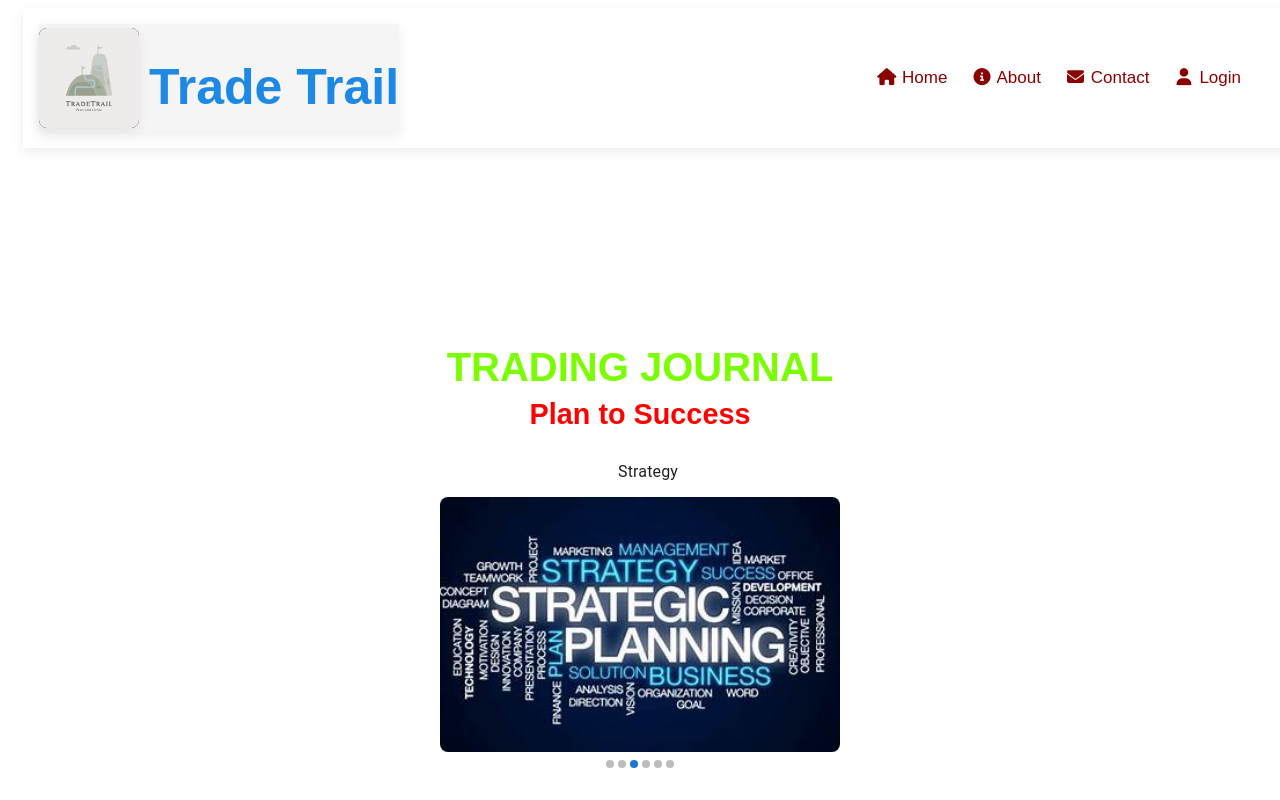
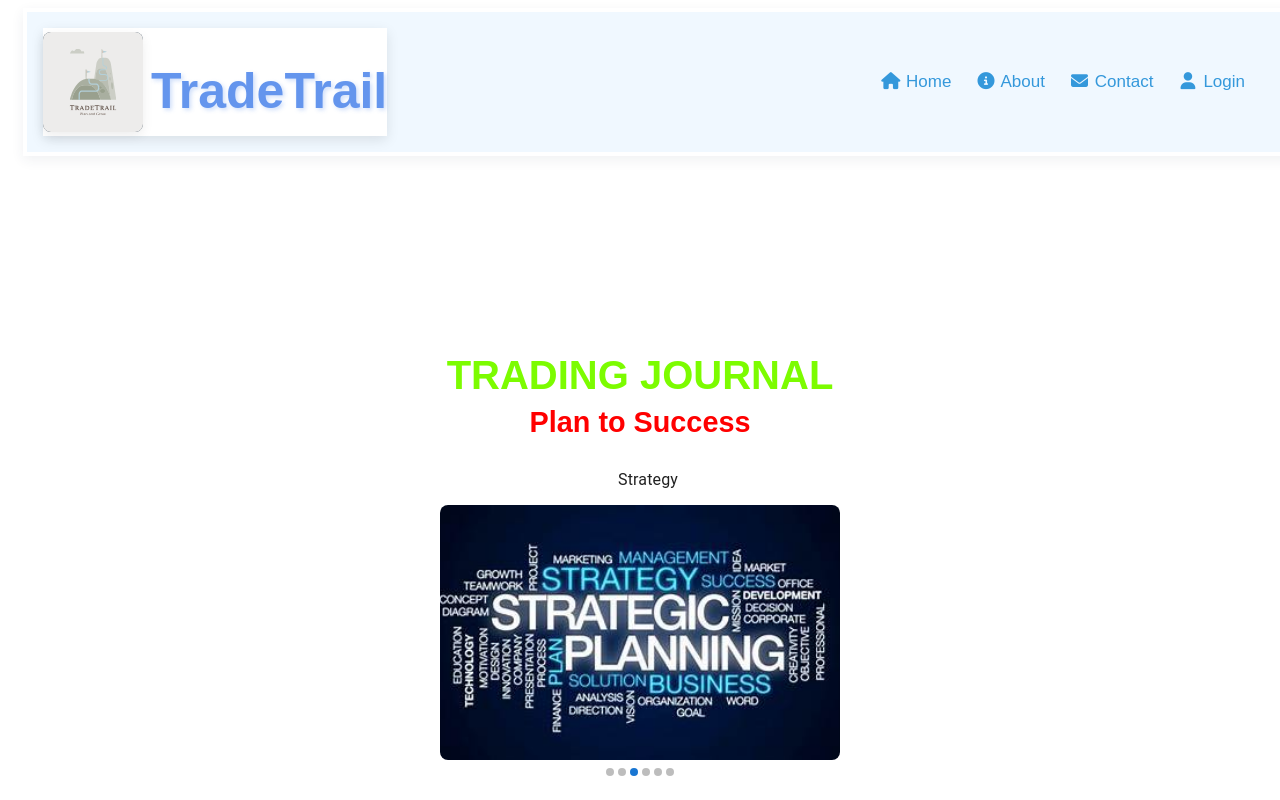
Before and after one commit to ArundhatiKundap/Unit2_FullStack_Project-Arundhati-V, a React (Vite) app in the folder FrontEnd/TradeTrail_Project/: page /dashboard in a window 1280 px wide. Shown: the top 800 px of the page. Built offline with nearby package versions, Linux system fonts and the light colour scheme.

Commit message:
CSS adjustments

```diff
--- a/FrontEnd/TradeTrail_Project/src/App.css
+++ b/FrontEnd/TradeTrail_Project/src/App.css
@@ -21,7 +21,7 @@
 .page-wrapper {
      flex: 1; /* Takes available space below navbar */
    display: flex;
-    justify-content: flex-end; /* Push content to right */
+   justify-content: flex-end; /* Push content to right */
     align-items: center; /* Vertically center */
    padding-right: 5%; /* Add some space from right edge */
 }
--- a/FrontEnd/TradeTrail_Project/src/components/Header.jsx
+++ b/FrontEnd/TradeTrail_Project/src/components/Header.jsx
@@ -13,7 +13,7 @@ export default function Header() {
         <header className="header">
             <div className="logo-container">
                 <img src={TradeTrai_logo} alt="TradeTrai logo" className="logo" />
-                <h1 className="title">Trade Trail</h1>
+                <h1 className="title">TradeTrail</h1>
             </div>
             {!isLoggedIn ? (
                 <div className="navbar-home">
--- a/FrontEnd/TradeTrail_Project/src/components/ShowTrades.jsx
+++ b/FrontEnd/TradeTrail_Project/src/components/ShowTrades.jsx
@@ -114,7 +114,12 @@ export default function ShowTrades({ onEdit, onDelete, refreshKey, onTradesFetch
                                 <td>{trade.exitPrice}</td>
                                 <td>{trade.quantity}</td>
                                 <td>{trade.profitLoss}</td>
-                                <td>{trade.profitLoss >0 ? 'Win' : 'Loss'}</td>
+                                <td style={{
+                                    color: trade.profitLoss > 0 ? 'green' : 'red',
+                                    fontWeight: 'bold'
+                                }}>
+                                    {trade.profitLoss > 0 ? 'Win' : 'Loss'}
+                                </td>
                                 <td>
                                    <div className = "button-group">
                                       <button onClick={() => onEdit(trade)}><i className='fas fa-edit'></i></button>
--- a/FrontEnd/TradeTrail_Project/src/index.css
+++ b/FrontEnd/TradeTrail_Project/src/index.css
@@ -1,3 +1,19 @@
 :root {
+    --color-primary: #2C3E50;
+    --color-secondary: #3498DB;
+    --color-accent: #E67E22;
+    --color-bg: #F4F6F8;
+    --color-text: #1A1A1A;
+    --color-white: #FFFFFF;
+    --bg-main: #F4F6F8;
+    --card-bg: #fff;
+    --border-radius: 10px;
+    --transition: background 0.2s, color 0.2s;
+    --box-shadow: 0 4px 12px rgba(44,62,80,0.07);
+    --box-shadow-light: 0 2px 8px rgba(44,62,80,0.09);
+    --text-color: #1A1A1A;
+    --border-color: #ccc;
+    --muted-text: #444;
+    --highlight-bg: #e0f7fa;
     font-family: Arial, Helvetica, sans-serif
 }
--- a/FrontEnd/TradeTrail_Project/src/styles/dashboard.css
+++ b/FrontEnd/TradeTrail_Project/src/styles/dashboard.css
@@ -1,24 +1,13 @@
-/*  .dashboard-container {
-    background-color: aliceblue;
-    margin-top: 60px; /* Adjust to match header height */
- /* display: flex;
-    height: calc(100vh - 60px); /* fill remaining page height */
-
-/*}
-
-
-* {
-    box-sizing: border-box
-} */
 
 .dashboard-container {
     display: flex;
     gap: 30px;
+    background-color: var(--bg-main);
 }
 
 .vertical-tab {
     width: 200px;
-    background-color: #F0FFF0;
+    background-color: var(--bg-main);
     border-radius: var(--border-radius);
     padding: 20px;
     box-shadow: var(--box-shadow);
@@ -41,8 +30,8 @@
     .username.avatar {
         width: 70px;
         height: 70px;
-        background-color: lightblue;
-        color: white;
+        background-color: var( --color-secondary);
+        color: var(--card-bg);
         border-radius: 50%;
         display: flex;
         align-items: center;
@@ -60,8 +49,9 @@
     padding: 15px;
     margin-bottom: 10px;
     cursor: pointer;
-    border-radius: 10px;
-    transition: background-color 0.3s;
+    border-radius: var(--border-radius);
+    transition: var(--transition);
+    color: var(--color-primary);
 }
 
     .main-nav li i {
@@ -70,7 +60,8 @@
 
     .main-nav li:hover,
     .main-nav li.active {
-        background-color: #00cec9;
+        background-color: var(--color-secondary);
+        color: var(--card-bg);
     }
 
     /* Style the buttons that are used to open the tab content */
@@ -78,8 +69,8 @@
     flex-grow: 1;
     padding: 30px;
     overflow-y: auto;
-    box-shadow: 0 4px 12px rgba(0, 0, 0, 0.05);
-    background-color: aliceblue;
+    box-shadow: var(--box-shadow);
+    background-color: var(--bg-main);
 }
 
 .dashboard-cards {
@@ -90,10 +81,11 @@
 }
 
 .card {
-    background-color: #fff;
+    background-color: var(--card-bg);
     padding: 20px;
     border-radius: 16px;
-    box-shadow: 0 4px 12px rgba(0, 0, 0, 0.05);
+    box-shadow: var(--box-shadow-light);
+    color: var(--text-color);
 }
 
     .card h3 {
@@ -116,12 +108,12 @@
 
 .form-container {
     padding: 20px;
-    background-color: white;
+    background-color: var(--card-bg);
     border-radius: 8px;
     max-width: 850px;
     margin: auto;
     font-size: 14px;
-    box-shadow: 0 2px 8px rgba(0,0,0,0.1);
+    box-shadow: var(--box-shadow-light);
 }
 
 .stock-info,
@@ -149,7 +141,7 @@ select {
     width: 100%;
     background-color: #f9f9f9;
     border-radius: 4px;
-    border: 1px solid #ccc;
+    border: 1px solid var(--border-color);
     box-sizing: border-box;
 }
 
@@ -173,7 +165,7 @@ select {
     border: none;
     cursor: pointer;
     border-radius: 4px;
-    color: white;
+    color: var(--card-bg);
     min-width: 120px;
     text-align: center;
 }
@@ -201,11 +193,11 @@ select {
 }
 .trade-table-container {
     overflow-x: auto;
-    background-color: #fff;
+    background-color: var(--card-bg);
     flex: 50%;
     padding: 10px;
     border-radius: 8px;
-    box-shadow: 0 2px 6px rgba(0, 0, 0, 0.1);
+    box-shadow: var(--box-shadow-light);
 }
 
 .trade-table {
@@ -218,12 +210,12 @@ select {
     .trade-table td {
         padding: 12px 16px;
         text-align: center;
-        border-bottom: 1px solid #ddd;
+        border-bottom: 1px solid var(--border-color);
     }
 
     .trade-table th {
         background-color: #f0f0f0;
-        color: #333;
+        color: var(--color-primary);
         font-weight: 600;
     }
 
@@ -232,7 +224,7 @@ select {
     }
 
     .trade-table td {
-        color: #444;
+        color: var(--muted-text);
     }
 
 
@@ -244,11 +236,11 @@ select {
 }
 
 .selected-date-card {
-    background-color: #e0f7fa; /* light cyan / baby blue */
+    background-color: var(--highlight-bg); /* light cyan / baby blue */
     padding: 15px;
     margin-bottom: 20px;
     border-radius: 10px;
-    box-shadow: 0 2px 6px rgba(0, 0, 0, 0.1);
+    box-shadow: var(--box-shadow-light);
 }
 .card-row {
     display: flex;
@@ -258,7 +250,7 @@ select {
     .card-row span {
         width: 48%; /* leave space between columns */
         font-size: 14px;
-        color: #333;
+        color: var(--muted-text);
     }
 .toggle-details {
     text-align: center;
@@ -274,7 +266,7 @@ select {
     }
 
 .details-section {
-    background-color: #e9f7ef;
+    color: var(--color-secondary);
     padding: 10px;
     border-radius: 6px;
     margin-top: 10px;
@@ -287,7 +279,7 @@ select {
     flex: 50%;
     padding: 10px;
     border-radius: 8px;
-    box-shadow: 0 2px 6px rgba(0, 0, 0, 0.1);
+    box-shadow: var(--box-shadow-light);
 }
 .button-group {
     display: flex;
@@ -300,19 +292,19 @@ select {
     margin: 0 auto;
 }
 .calendar-container {
-    background-color: #fff;
+    background-color: var(--card-bg);
     flex: 40%;
     padding: 10px;
     margin-left: 10px;
     border-radius: 8px;
-    box-shadow: 0 2px 6px rgba(0, 0, 0, 0.1);
+    box-shadow: var(--box-shadow-light);
 }
 
 .react-calendar {
     width: 100%;
     max-width: 350px;
-    background: white;
-    border: 1px solid #ccc;
+    background: var(--card-bg);
+    border: 1px solid var(--border-color);
     font-family: Arial, sans-serif;
     line-height: 1.125em;
     border-radius: 8px;
@@ -329,14 +321,14 @@ select {
 }
 
 .react-calendar__tile--active {
-    background: #28a745;
-    color: white;
+    background: var(--success-color);
+    color: var(--card-bg);
     border-radius: 6px;
 }
 
 .react-calendar__tile--now {
-    background: #dc3545;
-    color: white;
+    background: var(--danger-color);
+    color: var(--card-bg);
     border-radius: 6px;
 }
 
--- a/FrontEnd/TradeTrail_Project/src/styles/header.css
+++ b/FrontEnd/TradeTrail_Project/src/styles/header.css
@@ -4,18 +4,19 @@
     justify-content: flex-start; /* aligns items to the left */
     align-items: center;
     padding: 16px;
-    background-color: transparent;
-    /*color: red;*/
-    box-shadow: 0 4px 12px rgba(0, 0, 0, 0.07);
+    background-color: aliceblue;
+    box-shadow: 0 4px 12px rgba(44, 62, 80, 0.07);
+    border: 4px solid var(--color-white); /* Add this line */
+    color: var(--color-text);
 }
 
 /* Container for logo and title */
 .logo-container {
     display: flex;
     align-items: center;
-    gap: 10px;
-    background-color: whitesmoke;
-    box-shadow: 0 4px 12px rgba(0, 0, 0, 0.07);
+    gap: 8px;
+    background-color: var(--color-white);
+    box-shadow: 0 4px 12px rgba(0, 0, 0, 0.1);
 }
 
 /* Logo image styling */
@@ -23,7 +24,7 @@
     width: 100px;
     height: 100px;
     object-fit: contain;
-    background-color: black;
+    background-color: var(--color-primary);
     box-shadow: 0 4px 12px rgba(0, 0, 0, 0.07);
 }
 
@@ -31,6 +32,13 @@
 .title {
     font-size: 50px;
     font-weight: 700;
+    color: cornflowerblue;
+    text-shadow: 2px 2px 4px rgba(100, 149, 237, 0.3), -2px -2px 4px rgba(255, 255, 255, 0.2);
+    transition: transform 0.3s ease;
+}
+
+.title:hover {
+    transform: scale(1.05);
 }
 
 .navbar-home {
@@ -45,17 +53,21 @@
     .navbar-home a {
         float: left;
         padding: 12px;
-        color: darkred;
+        color: var(--color-secondary);
         text-decoration: none;
         font-size: 17px;
+        border-radius: 4px;
+        transition: background 0.2s, color 0.2s;
     }
 
         .navbar-home a:hover {
-            background-color: #000;
+            background-color: var(--color-primary);
+            color: var(--color-white);
         }
 
 .active {
-    background-color: #04AA6D;
+    background-color: var(--color-accent);
+    color: var(--color-white);
 }
 
 .navbar-login {
@@ -65,7 +77,7 @@
 
 .menu-icon {
     background: none;
-    color: white;
+    color: var(--color-primary);
     border: none;
     font-size: 1.5rem;
     cursor: pointer;
@@ -75,13 +87,14 @@
     position: absolute;
     top: 30px;
     right: 0;
-    background: white;
-    color: black;
-    border: 1px solid #ccc;
+    background: var(--color-white);
+    color: var(--color-primary);
+    border: 1px solid var(--color-secondary);
     display: flex;
     flex-direction: column;
     padding: 10px;
     display: none;
+    box-shadow: 0 4px 12px rgba(44, 62, 80, 0.10);
 }
 
 .navbar-login:hover .dropdown {
@@ -95,7 +108,7 @@
     border: none;
     text-align: left;
     cursor: pointer;
-    color: black;
+    color: var(--color-primary);
 }
 
 @media screen and (max-width: 900px) {
--- a/FrontEnd/TradeTrail_Project/src/styles/login.css
+++ b/FrontEnd/TradeTrail_Project/src/styles/login.css
@@ -1,3 +1,13 @@
+
+.page-wrapper {
+    max-width: 1000px;
+    margin: 50px auto;
+    padding: 25px;
+    background-color: #f9f9f9;
+    border: 2px solid #ccc;
+    border-radius: 10px;
+}
+
 
 .form-container {
     max-width: 300px;
@@ -8,7 +18,6 @@
     box-shadow: 0 4px 12px rgba(0, 0, 0, 0.2);
     margin: auto;
     font-size: 14px;
-
 }
 
 input[type=email], input[type=password], input[type="text"] select {
```
